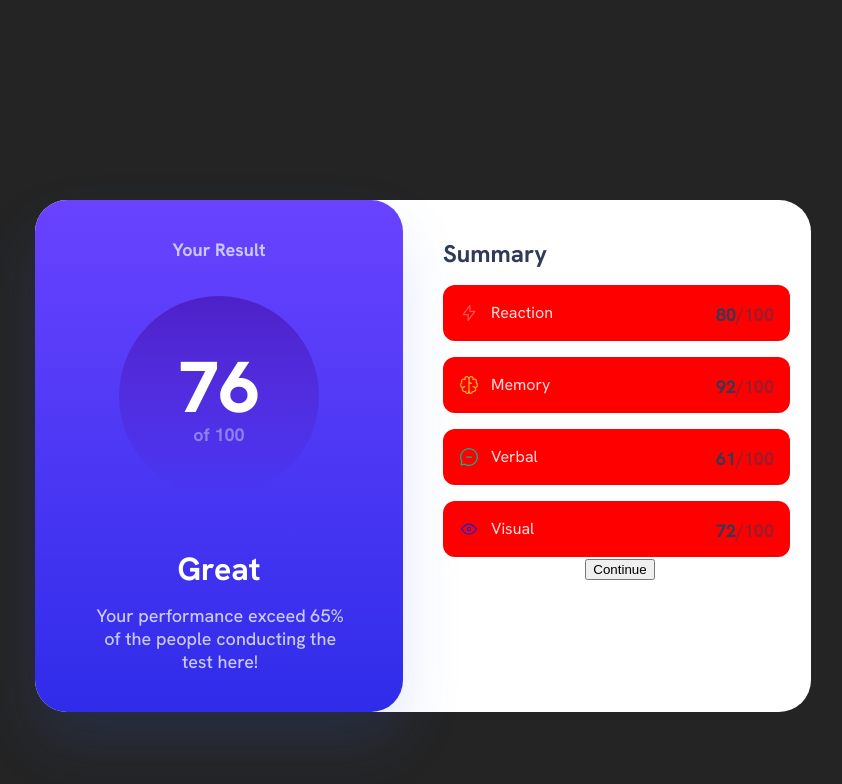
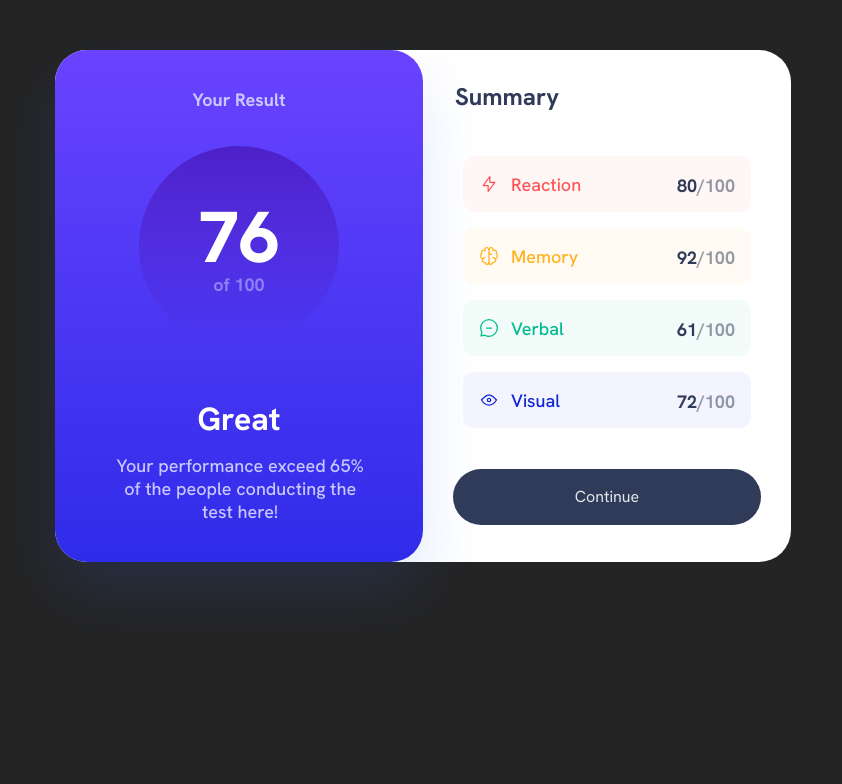
Before and after one commit to Cor4zon/JUST-SEE-THIS, a React (Vite) app in the folder 1-Results-Summary-Component/: page / in a window 1280 px wide. Shown: the top 784 px of the page, without its empty margins (217-1059 px from the left). Built offline with nearby package versions, Linux system fonts and the light colour scheme.

Commit message:
Finished 1 work

```diff
--- a/1-Results-Summary-Component/src/App.css
+++ b/1-Results-Summary-Component/src/App.css
@@ -8,9 +8,16 @@ html {
 }
 
 .App {
-    margin-top: 200px;
+    /* margin-top: 200px; */
     display: grid;
     place-content: center;
+}
+
+@media (min-width: 380px) {
+    .App {
+        position: relative;
+        top: 50px;
+    }
 }
 
 .summary-label {
@@ -22,19 +29,38 @@ html {
     line-height: 23px;
     color: #303b59;
     text-align: left;
+    margin-left: 32px;
+}
+
+.summary-container {
+    width: 375px;
+    text-align: start;
+    padding-top: 24px;
+    padding-bottom: 30px;
+}
+
+.summary-content {
+    padding-top: 24px;
+    padding-left: 30px;
+    padding-right: 30px;
 }
 
 @media (min-width: 380px) {
+    .summary-container {
+        width: 368px;
+    }
+
     .summary-label {
         font-size: 24px;
         line-height: 31px;
     }
 
-    .summary-container {
-        width: 368px;
-        padding-top: 38px;
-        padding-bottom: 46px;
+    .summary-content {
+        padding-top: 28px;
+        font-weight: 500;
+        font-size: 18px;
+        line-height: 23px;
         padding-left: 40px;
-        text-align: start;
+        padding-right: 40px;
     }
 }
--- a/1-Results-Summary-Component/src/App.jsx
+++ b/1-Results-Summary-Component/src/App.jsx
@@ -15,21 +15,29 @@ function App() {
             category: 'Reaction',
             score: 80,
             icon: Reaction,
+            color: '#FF5555',
+            background: `linear-gradient(0deg, rgba(255, 255, 255, 0.95), rgba(255, 255, 255, 0.95)), #FF5555`,
         },
         {
             category: 'Memory',
             score: 92,
             icon: Memory,
+            color: '#FFB21E',
+            background: `linear-gradient(0deg, rgba(255, 255, 255, 0.95), rgba(255, 255, 255, 0.95)), #FFB21E`,
         },
         {
             category: 'Verbal',
             score: 61,
             icon: Verbal,
+            color: '#00BB8F',
+            background: `linear-gradient(0deg, rgba(255, 255, 255, 0.95), rgba(255, 255, 255, 0.95)), #00BB8F`,
         },
         {
             category: 'Visual',
             score: 72,
             icon: Visual,
+            color: '#1125D6',
+            background: `linear-gradient(0deg, rgba(255, 255, 255, 0.95), rgba(255, 255, 255, 0.95)), #1125D6`,
         },
     ]
 
@@ -39,6 +47,7 @@ function App() {
                 <ResultCard />
                 <div className="summary-container">
                     <p className="summary-label">Summary</p>
+                    <div className="summary-content">
                         {data.map((item) => {
                             return (
                                 <IndexRow
@@ -46,9 +55,12 @@ function App() {
                                     icon={item.icon}
                                     category={item.category}
                                     score={item.score}
+                                    color={item?.color}
+                                    background={item?.background}
                                 />
                             )
                         })}
+                    </div>
                     <Button></Button>
                 </div>
             </Card>
--- a/1-Results-Summary-Component/src/components/button/Button.jsx
+++ b/1-Results-Summary-Component/src/components/button/Button.jsx
@@ -3,9 +3,8 @@ import './Button.scss'
 
 const Button = () => {
     return (
-        <div>
-            // todo: hover effect
-            <button>Continue</button>
+        <div className="button">
+            <p>{`Continue`}</p>
         </div>
     )
 }
--- a/1-Results-Summary-Component/src/components/button/Button.scss
+++ b/1-Results-Summary-Component/src/components/button/Button.scss
@@ -0,0 +1,18 @@
+.button {
+    background: #303b59;
+    border-radius: 128px;
+    height: 56px;
+    display: flex;
+    justify-content: center;
+    align-items: center;
+
+    margin-top: 24px;
+    margin-left: 30px;
+    margin-right: 30px;
+}
+
+@media (min-width: 380px) {
+    .button {
+        margin-top: 41px;
+    }
+}
--- a/1-Results-Summary-Component/src/components/card/Card.scss
+++ b/1-Results-Summary-Component/src/components/card/Card.scss
@@ -1,6 +1,7 @@
 .card-container {
     display: flex;
     flex-direction: column;
+    align-items: center;
     background-color: white;
 
     @media (min-width: 380px) {
--- a/1-Results-Summary-Component/src/components/index-row/IndexRow.jsx
+++ b/1-Results-Summary-Component/src/components/index-row/IndexRow.jsx
@@ -1,11 +1,21 @@
 import './IndexRow.scss'
 
-const IndexRow = ({ icon, category, score }) => {
+const IndexRow = ({ icon, category, score, color, background }) => {
     return (
-        <div className="index-row-container">
+        <div
+            className="index-row-container"
+            style={{
+                background: background,
+            }}
+        >
             <div className="index-row-category-desc">
                 <img className="index-row-icon" src={icon} />
-                <p className="index-row-category-title">{category}</p>
+                <p
+                    style={{ color: color }}
+                    className="index-row-category-title"
+                >
+                    {category}
+                </p>
             </div>
             <p className="index-row-score">
                 {score}
--- a/1-Results-Summary-Component/src/components/index-row/IndexRow.scss
+++ b/1-Results-Summary-Component/src/components/index-row/IndexRow.scss
@@ -1,16 +1,8 @@
 .index-row-container {
-    width: 315px;
+    // width: 315px;
     height: 56px;
-    background-color: red;
     margin-top: 16px;
     padding: 0 16px;
-
-    // background: linear-gradient(
-    //         0deg,
-    //         rgba(255, 255, 255, 0.95),
-    //         rgba(255, 255, 255, 0.95)
-    //     ),
-    //     #ffb21e;
     border-radius: 12px;
 
     display: flex;
--- a/1-Results-Summary-Component/src/index.css
+++ b/1-Results-Summary-Component/src/index.css
@@ -1,4 +1,5 @@
 :root {
+    box-sizing: border-box;
     font-family: 'Hanken Grotesk', sans-serif;
     line-height: 1.5;
     font-weight: 400;
```
Lines whose indentation alone changed are shown as unchanged.
